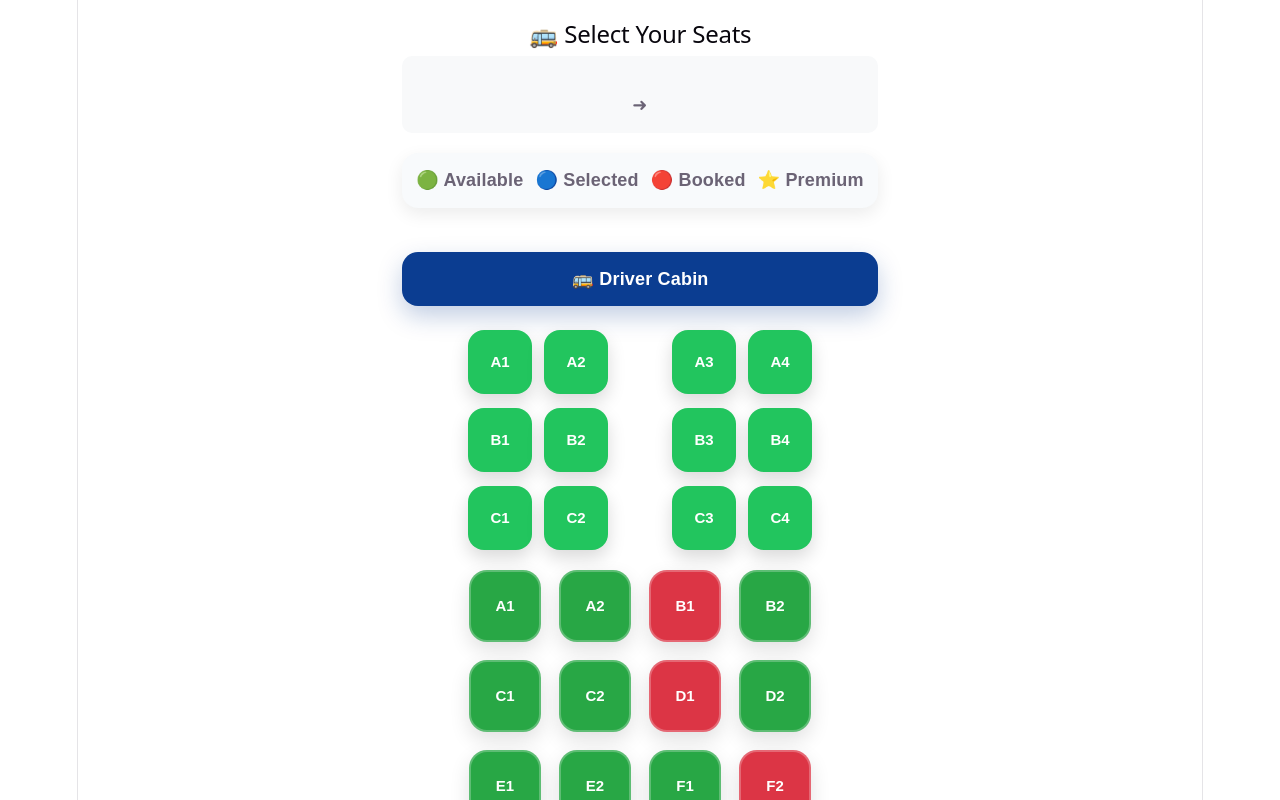
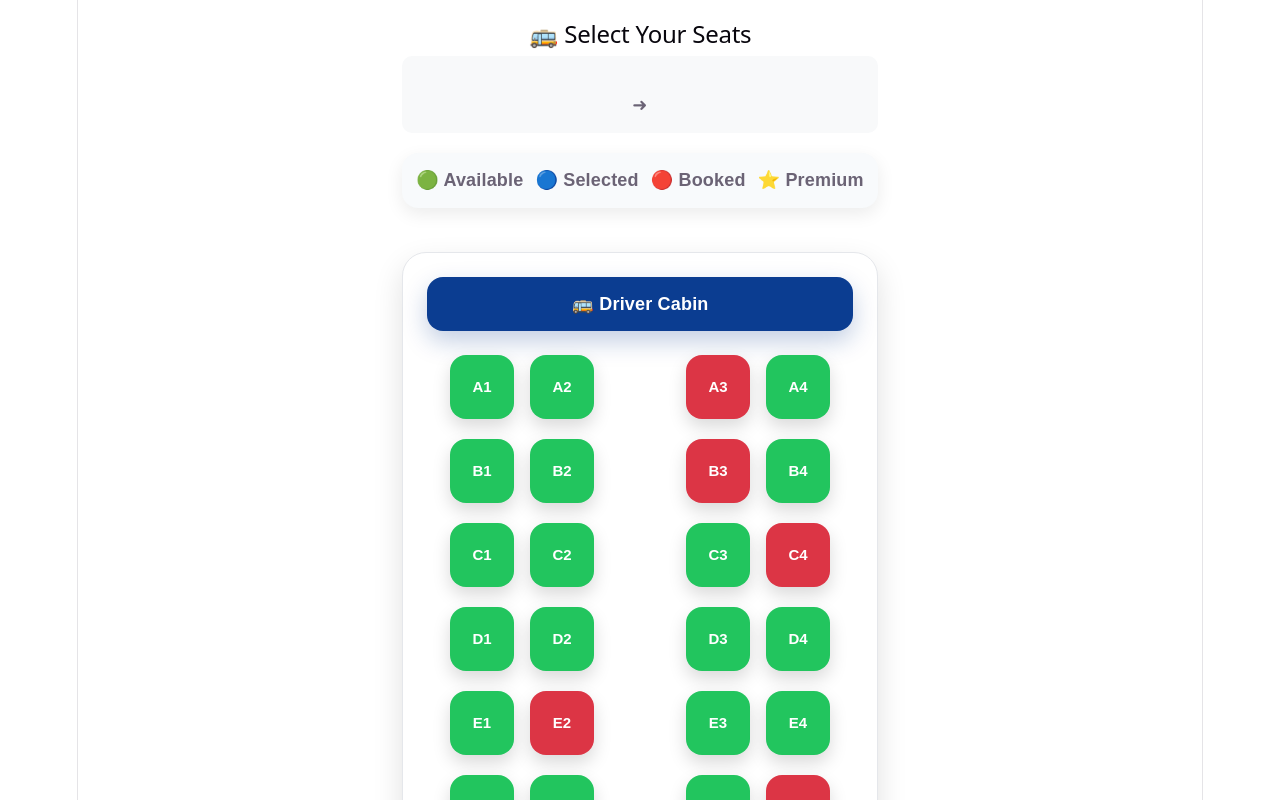
Before and after one commit to kktrajput92-ops/rular-bus-backend, a React (Vite) app in the folder frontend/rular bus/: page /seats in a window 1280 px wide. Shown: the top 800 px of the page. Built offline with nearby package versions, Linux system fonts and the light colour scheme.

Commit message:
refactor: add BusContainer component

```diff
--- /dev/null
+++ b/frontend/rular bus/src/components/seats/BusContainer.jsx
@@ -0,0 +1,17 @@
+export default function BusContainer({ children }) {
+  return (
+    <div
+      style={{
+        maxWidth: "430px",
+        margin: "20px auto",
+        padding: "24px",
+        background: "#ffffff",
+        borderRadius: "24px",
+        boxShadow: "0 12px 30px rgba(0,0,0,0.12)",
+        border: "1px solid #e5e7eb",
+      }}
+    >
+      {children}
+    </div>
+  );
+}
--- /dev/null
+++ b/frontend/rular bus/src/components/seats/SeatButton.jsx
@@ -0,0 +1,34 @@
+export default function SeatButton({
+  seat,
+  bookedSeats,
+  selectedSeats,
+  onSeatClick,
+}) {
+  const isBooked = bookedSeats.includes(seat.id);
+  const isSelected = selectedSeats.includes(seat.id);
+
+  return (
+    <button
+      onClick={() => !isBooked && onSeatClick(seat.id)}
+      style={{
+        width: 64,
+        height: 64,
+        border: "none",
+        borderRadius: 16,
+        background: isBooked
+          ? "#dc3545"
+          : isSelected
+          ? "#0d6efd"
+          : "#22c55e",
+        color: "#fff",
+        fontWeight: "bold",
+        fontSize: "15px",
+        cursor: isBooked ? "not-allowed" : "pointer",
+        boxShadow: "0 8px 18px rgba(0,0,0,.15)",
+        transition: "all .2s ease",
+      }}
+    >
+      {seat.label}
+    </button>
+  );
+}
--- a/frontend/rular bus/src/components/seats/SeatRenderer.jsx
+++ b/frontend/rular bus/src/components/seats/SeatRenderer.jsx
@@ -1,7 +1,13 @@
 import { generateLayout } from "../../layout-engine/generateLayout";
-
-export default function SeatRenderer() {
-  const rows = generateLayout(12, "2x2");
+import SeatButton from "./SeatButton";
+export default function SeatRenderer({
+  totalSeats,
+  layoutType,
+  bookedSeats,
+  selectedSeats,
+  onSeatClick,
+}) {
+  const rows = generateLayout(totalSeats, layoutType);
 
   return (
     <div
@@ -16,8 +22,8 @@ export default function SeatRenderer() {
             display: "flex",
             justifyContent: "center",
             alignItems: "center",
-            gap: "12px",
-            marginBottom: "14px",
+            gap: "16px",
+            marginBottom: "20px",
           }}
         >
           {row.map((seat, index) => {
@@ -27,30 +33,22 @@ export default function SeatRenderer() {
                 <div
                   key={index}
                   style={{
-                    width: 40,
+                   width: 60,
                   }}
                 />
               );
             }
 
             return (
-              <button
-                key={seat.id}
-                style={{
-                  width: 64,
-                  height: 64,
-                  border: "none",
-                  borderRadius: 16,
-                  background: "#22c55e",
-                  color: "#fff",
-                  fontWeight: "bold",
-                  fontSize: "15px",
-                  boxShadow: "0 8px 18px rgba(0,0,0,.15)",
-                }}
-              >
-                {seat.label}
-              </button>
-            );
+  <SeatButton
+    key={seat.id}
+    seat={seat}
+    bookedSeats={bookedSeats}
+    selectedSeats={selectedSeats}
+    onSeatClick={onSeatClick}
+  />
+);
+
 
           })}
         </div>
--- a/frontend/rular bus/src/pages/Seats.jsx
+++ b/frontend/rular bus/src/pages/Seats.jsx
@@ -4,6 +4,7 @@ import DriverCabin from "../components/seats/DriverCabin";
 import SeatGrid from "../components/seats/SeatGrid";
 import BookingSummary from "../components/seats/BookingSummary";
 import SeatRenderer from "../components/seats/SeatRenderer";
+import BusContainer from "../components/seats/BusContainer";
 function Seats() {
 
   const navigate = useNavigate();
@@ -162,53 +163,17 @@ function Seats() {
 </div>
 
       </div>
+<BusContainer>
+<DriverCabin />
 
-     <DriverCabin />
-<SeatRenderer />
-<div
-  style={{
-    display: "grid",
-    gridTemplateColumns: "repeat(4, 72px)",
-    columnGap: "18px",
-    rowGap: "18px",
-    justifyContent: "center",
-  }}
->
-        {Array.from({ length: 52 }, (_, index) => {
-
-          const seat = index + 1;
-const row = String.fromCharCode(65 + Math.floor(index / 2));
-const column = (index % 2) + 1;
-const seatLabel = `${row}${column}`;
-
-          return (
-
-            <button
-              key={seat}
-              onClick={() => toggleSeat(seat)}
-              style={{
-               width: 72,
-height: 72,
-border: "2px solid rgba(255,255,255,0.25)",
-borderRadius: "18px",
-boxShadow: "0 8px 20px rgba(0,0,0,.12)",
-transition: "all .25s ease",
-fontSize: "15px",
-                cursor: bookedSeats.includes(seat)
-                  ? "not-allowed"
-                  : "pointer",
-                fontWeight: "bold",
-                ...seatStyle(seat),
-              }}
-            >
-             {seatLabel}
-            </button>
-
-          );
-
-        })}
-
-      </div>
+<SeatRenderer
+  totalSeats={52}
+  layoutType="2x2"
+  bookedSeats={bookedSeats}
+  selectedSeats={selectedSeats}
+  onSeatClick={toggleSeat}
+/>
+</BusContainer>
 
        <BookingSummary
   selectedSeats={selectedSeats}
```
